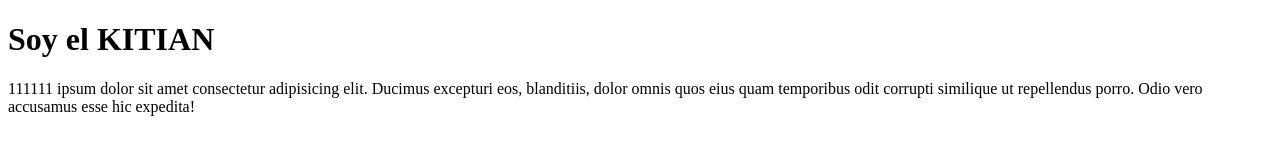
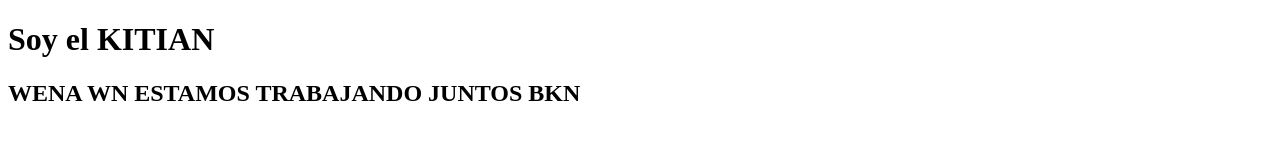
Before and after one commit to benjax2/curso_git, a plain HTML site: page index.html in a window 1280 px wide. Drawn offline with Linux system fonts and the light colour scheme.

Commit message:
cristian hice un cambio, agregue un h2

```diff
--- a/index.html
+++ b/index.html
@@ -7,6 +7,6 @@
 </head>
 <body>
 <h1>Soy el KITIAN</h1>
-<p>111111 ipsum dolor sit amet consectetur adipisicing elit. Ducimus excepturi eos, blanditiis, dolor omnis quos eius quam temporibus odit corrupti similique ut repellendus porro. Odio vero accusamus esse hic expedita!</p>
+<h2>WENA WN ESTAMOS TRABAJANDO JUNTOS BKN</h2>
 </body>
 </html>
```
Also changed, not shown: 1 other file.
